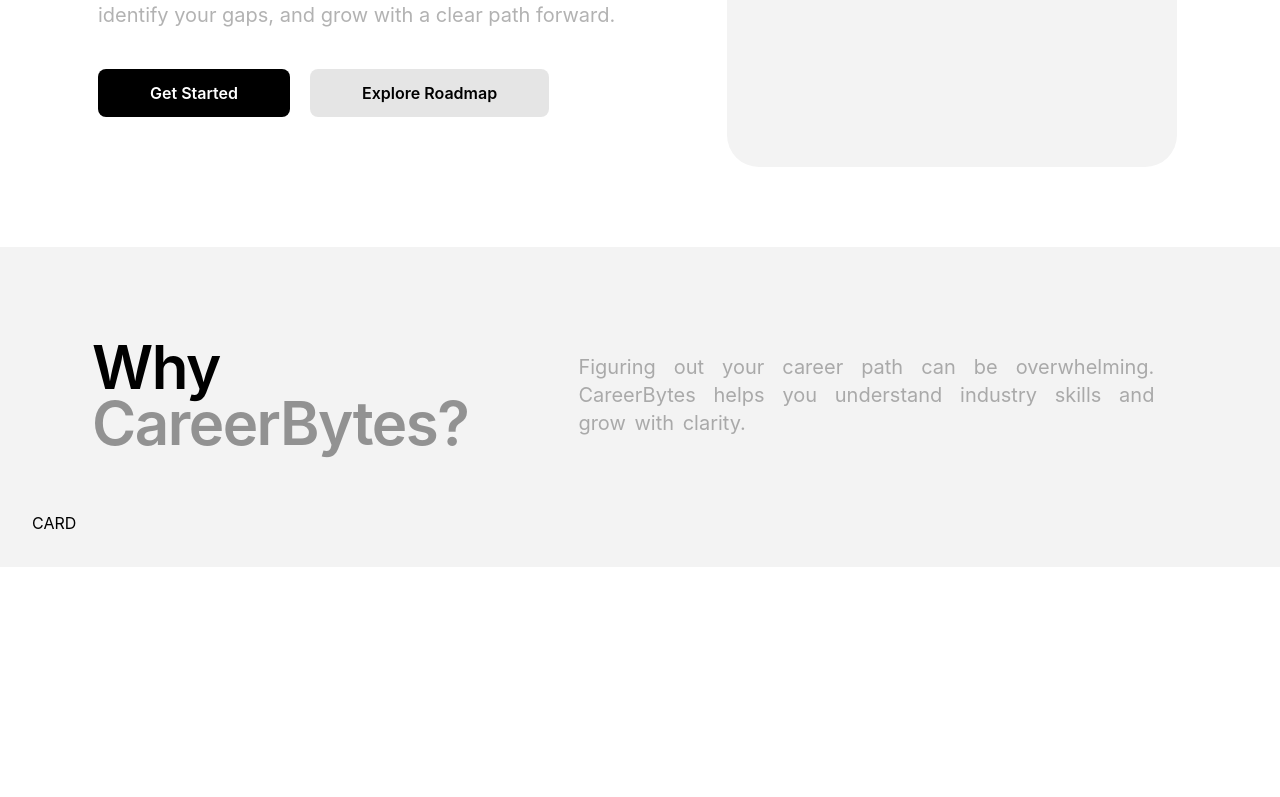
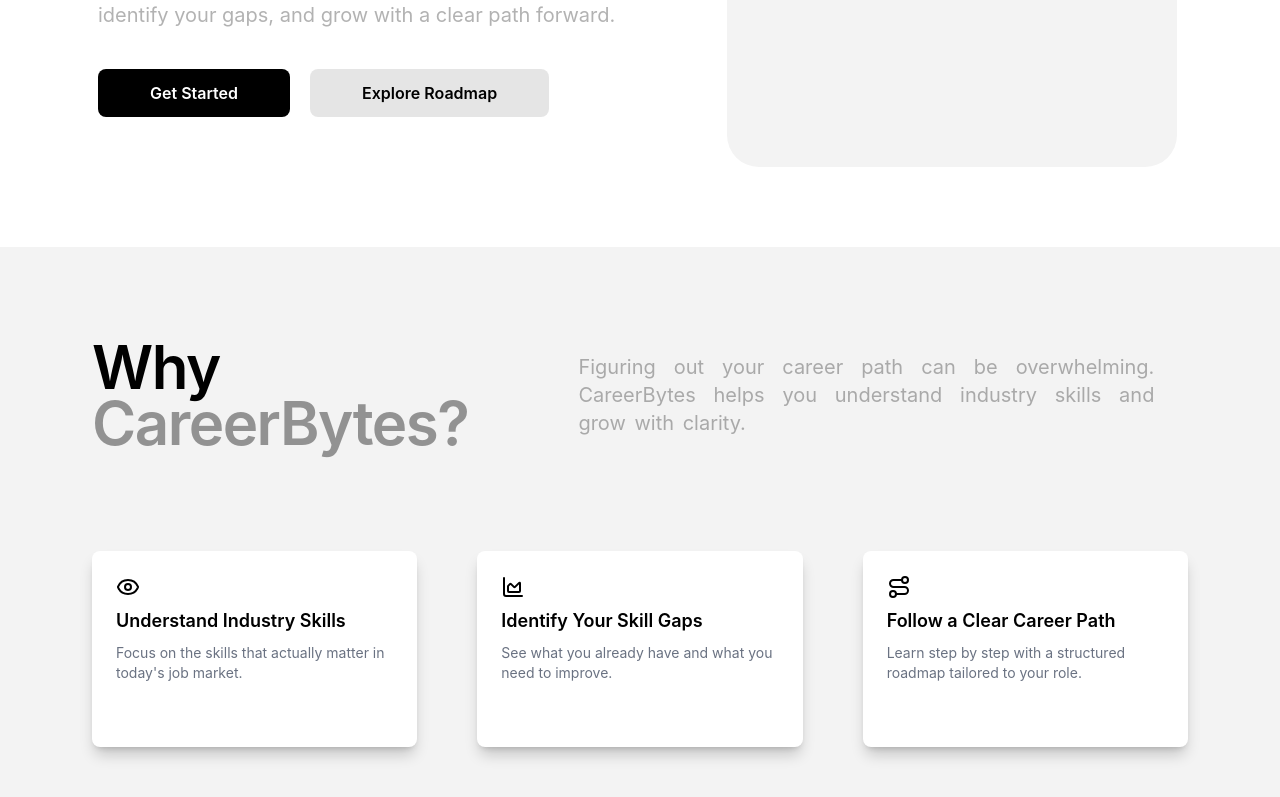
Before and after one commit to Ampasan/Frontend_CareerBytes, a React (Vite) app: page / in a window 1280 px wide. Shown: the part 427-1224 px from the top of the page. Before the commit the page ends 994 px from the top, so only its background shows below. Built offline with nearby package versions, Linux system fonts and the light colour scheme.

Commit message:
Add Card

```diff
--- a/package.json
+++ b/package.json
@@ -11,6 +11,7 @@
   },
   "dependencies": {
     "@tailwindcss/vite": "^4.2.2",
+    "lucide-react": "^1.8.0",
     "react": "^19.2.4",
     "react-dom": "^19.2.4",
     "react-router-dom": "^7.14.1",
--- /dev/null
+++ b/src/components/ui/Card.jsx
@@ -0,0 +1,11 @@
+function Card({icon, title, description}) {
+    return(
+        <div className="bg-white rounded-lg shadow-lg shadow-black/20 p-6 w-[400px] hover:scale-110 transition">
+            <div className="mb-2">{icon}</div>
+            <h3 className="font-semibold text-lg">{title}</h3>
+            <p className="text-gray-500 mt-2 text-sm mb-10">{description}</p>
+        </div>
+    )
+}
+
+export default Card;
--- a/src/features/landing/components/AboutSection.jsx
+++ b/src/features/landing/components/AboutSection.jsx
@@ -1,7 +1,10 @@
+import Card from "../../../components/ui/Card";
+import { Eye, Route, ChartArea, ChartBar } from "lucide-react";
+
 function AboutSection() {
     return(
         <>
-        <section className="bg-[var(--color-image)] mt-20 p-8 flex flex-col">
+        <section className="bg-[var(--color-image)] mt-20 p-8 pb-40 flex flex-col">
             <div className="grid grid-cols-[40%_60%] items-center">
                 <h2 className="flex flex-col p-15 justify-center text-6xl font-semibold tracking-tight leading-14">Why <br /><span className="text-black/40">CareerBytes?</span></h2>
                 <p className="text-black/30 ml-15 max-w-xl text-justify text-xl [word-spacing:3px]">
@@ -10,8 +13,22 @@
                 with clarity.
                 </p>
             </div>
-            <div>
-                CARD
+            <div className="flex justify-between mx-15 mt-10 gap-15">
+                <Card
+                icon={<Eye />}
+                title="Understand Industry Skills"
+                description="Focus on the skills that actually matter in today's job market."
+                />
+                <Card
+                icon={<ChartArea />}
+                title="Identify Your Skill Gaps"
+                description="See what you already have and what you need to improve."
+                />
+                <Card
+                icon={<Route />}
+                title="Follow a Clear Career Path"
+                description="Learn step by step with a structured roadmap tailored to your role."
+                />
             </div>
         </section>
         </>
```
Also changed, not shown: 1 other file (tests, documents, lock files or other folders).
